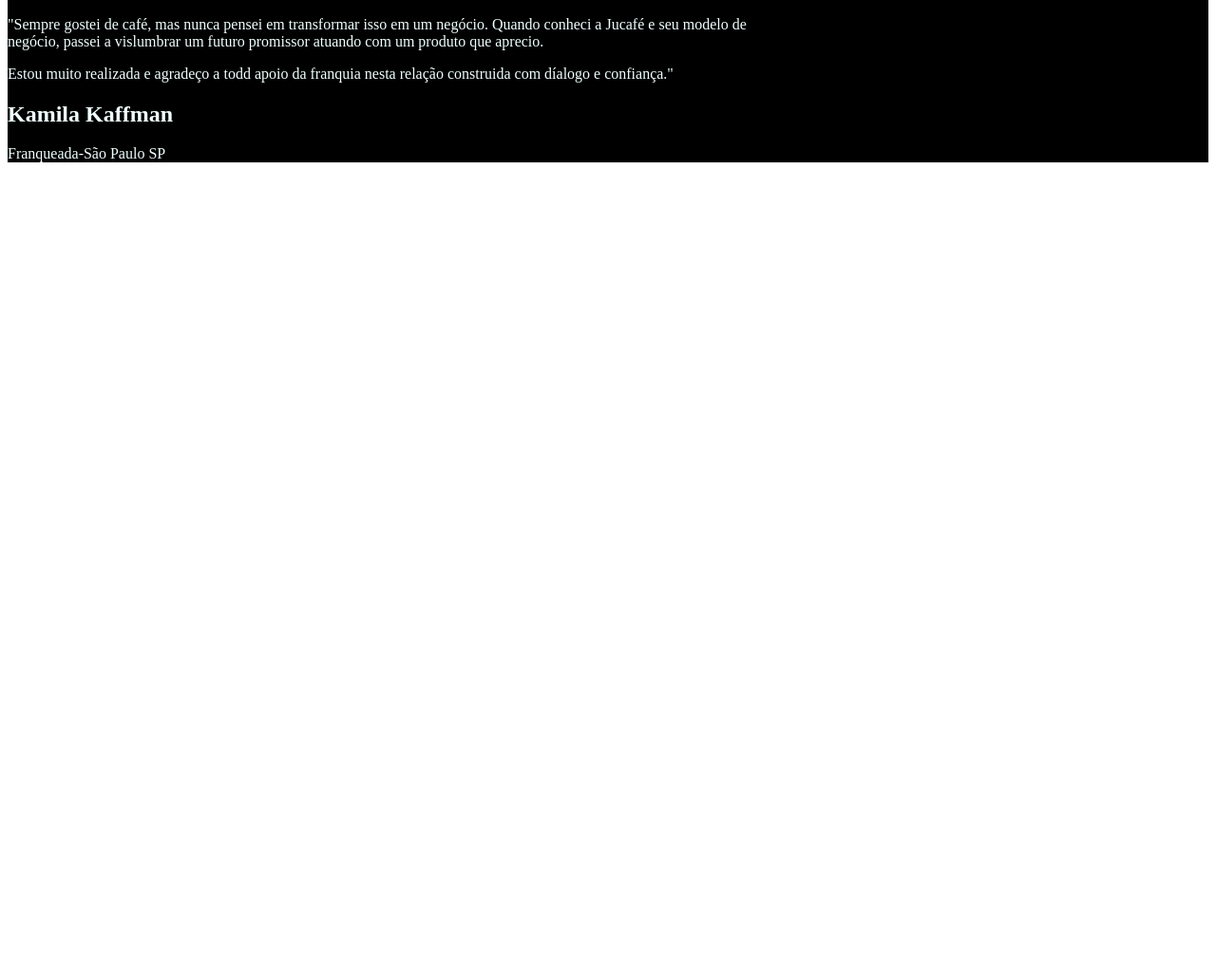
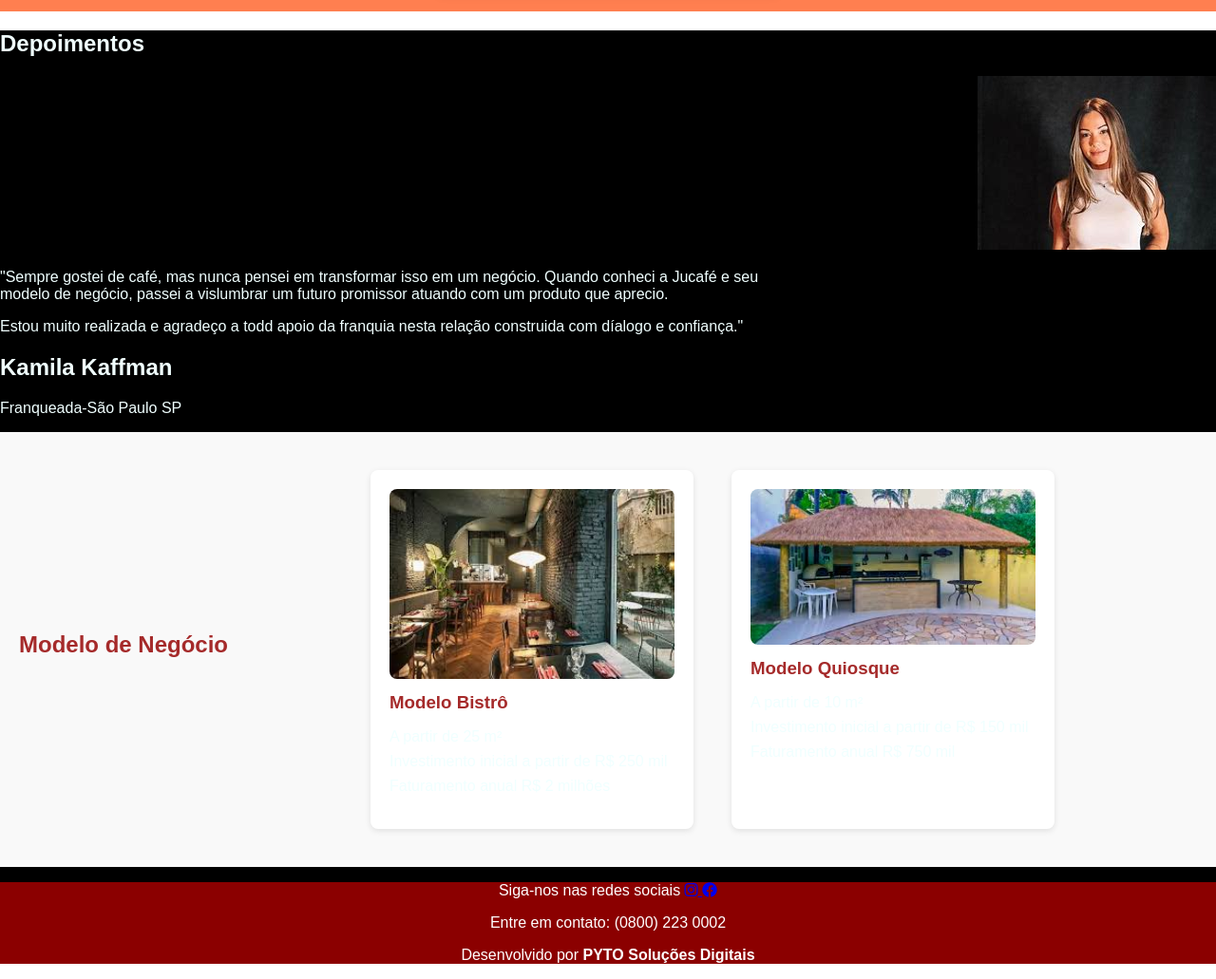
Before and after one commit to abcde690/Cafeina, a plain HTML site: page index.html in a window 1280 px wide. Shown: the part 1706-2737 px from the top of the page at 95% size. Before the commit the page ends 1893 px from the top, so only its background shows below. Drawn offline with Linux system fonts and the light colour scheme.

Commit message:
Termino eu acho

```diff
--- a/index.html
+++ b/index.html
@@ -4,7 +4,7 @@
 <head>
     <meta charset="UTF-8">
     <meta name="viewport" content="width=device-width, initial-scale=1.0">
-    <link href="https://fonts.googleapis.com/css2?family=Pacifico&display=swap" rel="stylesheet">
+    <link href="https://cdnjs.cloudflare.com/ajax/libs/font-awesome/6.0.0-beta3/css/all.min.css" rel="stylesheet">
     <link rel="stylesheet" href="style.css">
     <title>Juju Caféina</title>
 </head>
@@ -58,9 +58,43 @@
             <p>Franqueada-São Paulo SP</p>
           </div>
         </div>
+        <section class="modelo-negocio">
+          <h2>Modelo de Negócio</h2>
+          <div class="modelos">
+            <div class="modelo">
+              <img src="Bistro.jfif" alt="Modelo Bistrô">
+              <h3>Modelo Bistrô</h3>
+              <ul>
+                <li>A partir de 25 m²</li>
+                <li>Investimento inicial a partir de R$ 250 mil</li>
+                <li>Faturamento anual R$ 2 milhões</li>
+              </ul>
+            </div>
+            <div class="modelo">
+              <img src="Quiosque.jfif" alt="Modelo Quiosque">
+              <h3>Modelo Quiosque</h3>
+              <ul>
+                <li>A partir de 10 m²</li>
+                <li>Investimento inicial a partir de R$ 150 mil</li>
+                <li>Faturamento anual R$ 750 mil</li>
+              </ul>
+            </div>
+          </div>
+        </section>
+
         <footer>
+          <p>Siga-nos nas redes sociais
+            <a href="https://www.instagram.com" target="_blank">
+              <i class="fab fa-instagram social-icon"></i> <!-- Ícone do Instagram -->
+          </a>
+          <a href="https://www.facebook.com" target="_blank">
+              <i class="fab fa-facebook social-icon"></i> <!-- Ícone do Facebook -->
+          </a>
+          </p>
+          <p>Entre em contato: (0800) 223 0002</p>
+          <p>Desenvolvido por <strong>PYTO Soluções Digitais</strong></p>
+        </footer>
 
-        </footer>
          </body>
 
 
--- a/style.css
+++ b/style.css
@@ -172,3 +172,60 @@ nav a.direita {
     width: 100%; /* 1 card por linha em dispositivos móveis */
   }
 }
+body {
+  margin: 0;
+  font-family: Arial, sans-serif;
+}
+
+.modelo-negocio {
+  background-color: #f9f9f9;
+  padding: 40px 20px;
+}
+
+.modelo-negocio h2 {
+  color: #a52a2a;
+  text-align: center;
+  margin-bottom: 30px;
+}
+
+.modelos {
+  display: flex;
+  justify-content: center;
+  flex-wrap: wrap;
+  gap: 40px;
+  max-width: 1000px;
+  margin: 0 auto;
+}
+
+.modelo {
+  background-color: #fff;
+  padding: 20px;
+  border-radius: 8px;
+  box-shadow: 0 2px 6px rgba(0, 0, 0, 0.1);
+  width: 300px;
+}
+
+.modelo img {
+  width: 100%;
+  border-radius: 8px;
+}
+
+.modelo h3 {
+  color: #a52a2a;
+  margin: 10px 0;
+}
+
+.modelo ul {
+  list-style: none;
+  padding: 0;
+}
+
+.modelo ul li {
+  margin-bottom: 8px;
+}
+
+footer {
+  background-color: #8B0000;
+  color: white;
+  text-align: center;
+  padding: 2…
```
Also changed, not shown: Bistro.jfif (added), Quiosque.jfif (added).
